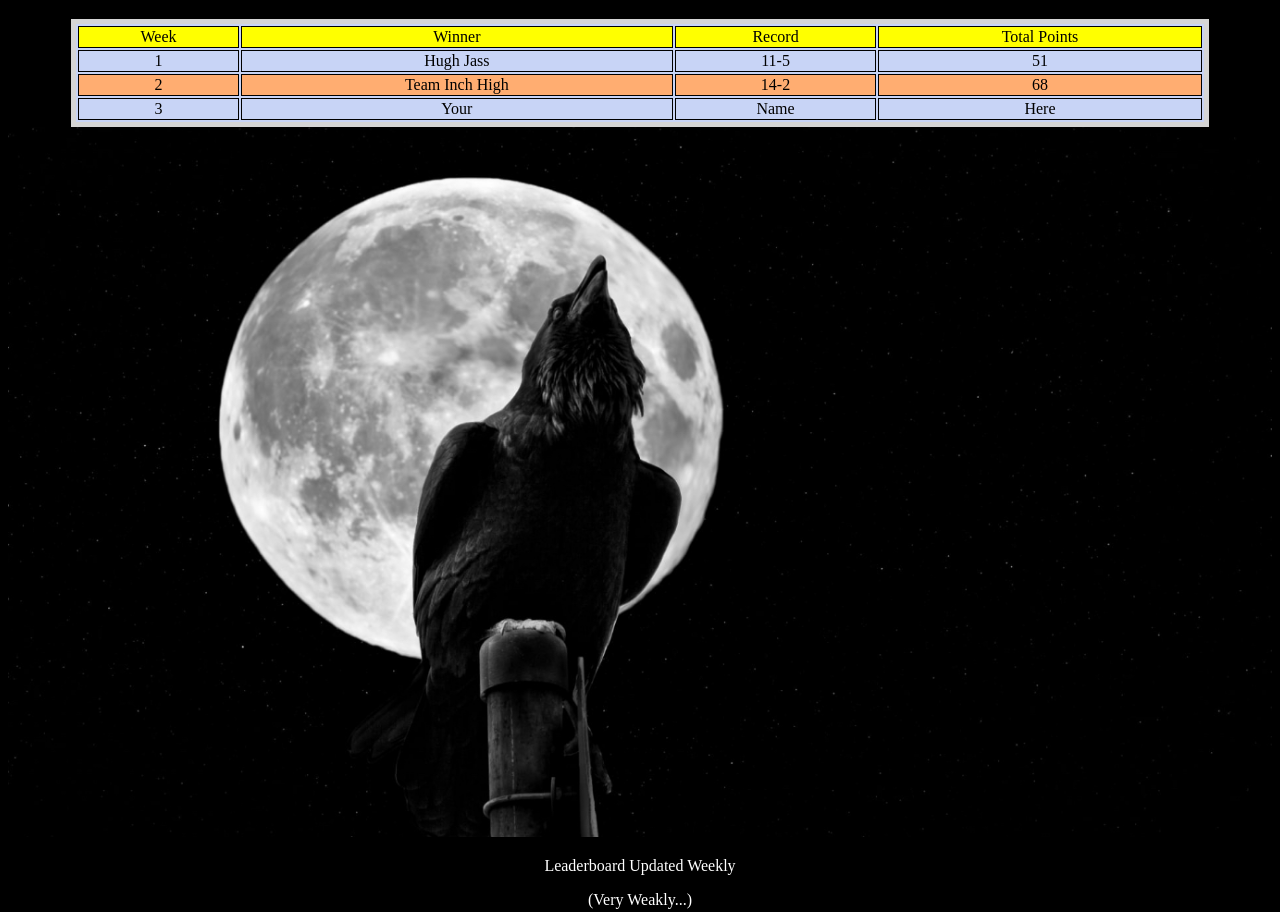
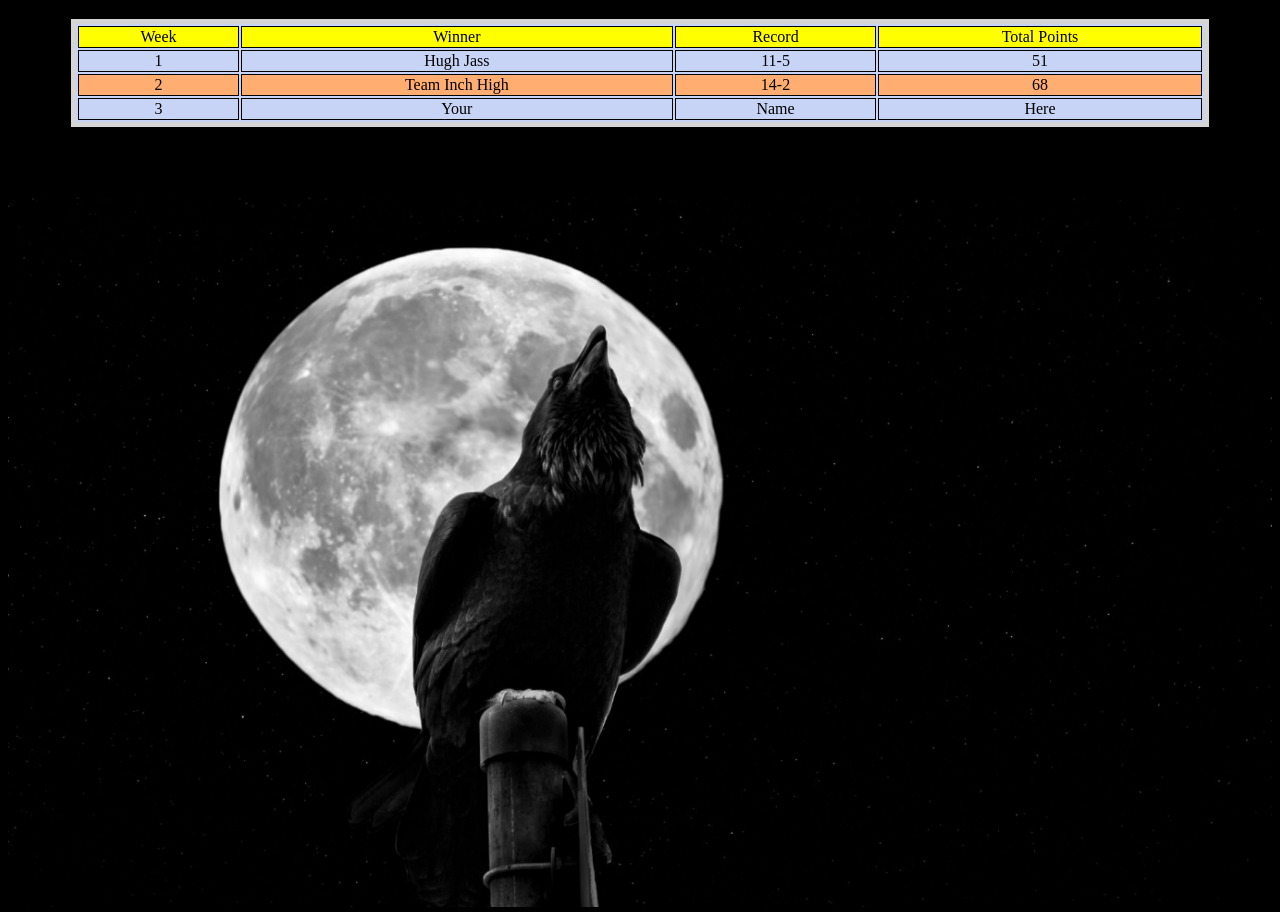
Before and after one commit to marxspawn/Crow-Football-Pool-Leaderboard, a plain HTML site: page index.html in a window 1280 px wide. Shown: the part 686-1598 px from the top of the page. Drawn offline with Linux system fonts and the light colour scheme.

Commit message:
Update styles.css

```diff
--- a/css/styles.css
+++ b/css/styles.css
@@ -32,3 +32,7 @@ h1 {
 hr {
 	width: 60%;
 }
+img {
+	width: 100%;
+	margin-top: 70px;
+}
```
